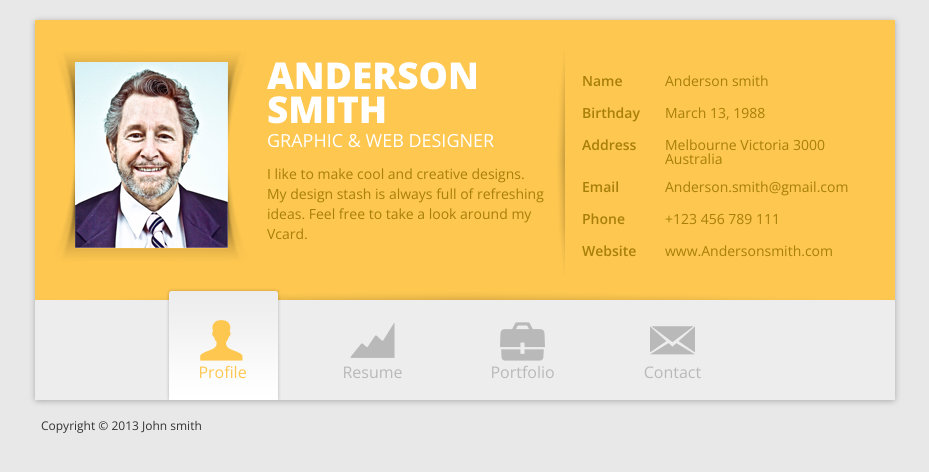
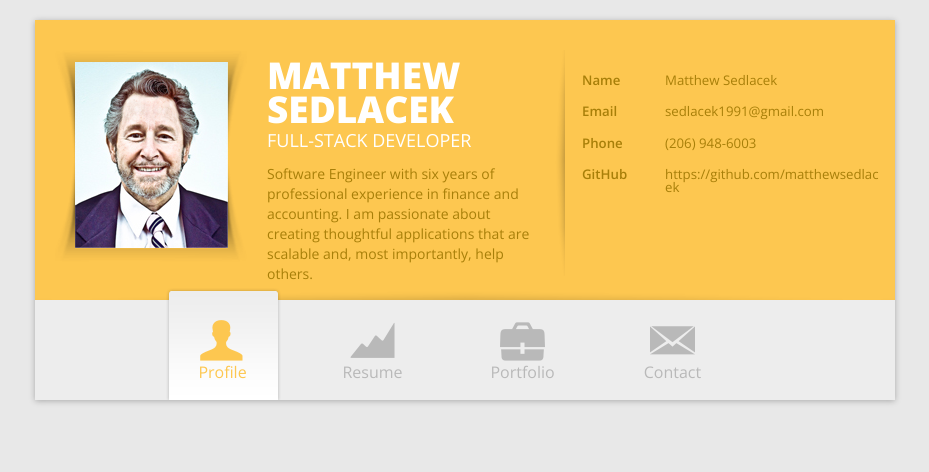
Before and after one commit to matthewsedlacek/portfolio_website, a PHP site: page / in a window 1280 px wide. Shown: the part 90-562 px from the top of the page, without its empty margins (175-1104 px from the left). Run offline with PHP 8.4, Linux system fonts and the light colour scheme; some libraries are stand-ins or nearby versions.

Commit message:
updates profile info

```diff
--- a/css/style.css
+++ b/css/style.css
@@ -241,7 +241,7 @@
 		padding:20px 0 0 20px;
 	}
 	.personal-info li {
-		font-size:14px;
+		font-size:13.25px;
 		margin-bottom:10px;
 		overflow: hidden;
 	}
--- a/index.html
+++ b/index.html
@@ -38,8 +38,8 @@
 			<header>
             	<!-- Logo -->
             	<div id="logo">
-                	<h2>ANDERSON SMITH</h2>
-                    <h4>GRAPHIC & WEB DESIGNER</h4>
+                	<h2>MATTHEW SEDLACEK</h2>
+                    <h4>FULL-STACK DEVELOPER</h4>
                 </div>
                 <!-- /Logo -->
 
@@ -68,20 +68,20 @@
                                 <li><img src="images/photo1.png" height="186" width="153" /></li>
                             </ul>
                         </div>
-                        <h1>ANDERSON SMITH</h1>
-                        <h3>GRAPHIC & WEB DESIGNER</h3>
-                        <p>I like to make cool and creative designs. My design stash is always full of refreshing ideas. Feel free to take a look around my Vcard.</p>
+                        <h1>MATTHEW SEDLACEK</h1>
+                        <h3>FULL-STACK DEVELOPER</h3>
+                        <p>Software Engineer with six years of professional experience in finance and accounting. I am passionate about creating thoughtful applications that are scalable and, most importantly, help others.  </p>
                     </div>
                     <!-- /About section -->
 
                     <!-- Personal info section -->
                 	<ul class="personal-info">
-						<li><label>Name</label><span>Anderson smith</span></li>
-                        <li><label>Birthday</label><span>March 13, 1988</span></li>
-                        <li><label>Address</label><span>Melbourne Victoria 3000 Australia</span></li>
-                        <li><label>Email</label><span class="word-wrap">Anderson.smith@gmail.com</span></li>
-                        <li><label>Phone</label><span>+123 456 789 111</span></li>
-                        <li><label>Website</label><span class="word-wrap"><a href="#">www.Andersonsmith.com</a></span></li>
+						<li><label>Name</label><span>Matthew Sedlacek</span></li>
+                        <!-- <li><label>Birthday</label><span>March 13, 1988</span></li> -->
+                        <!-- <li><label>Address</label><span>Melbourne Victoria 3000 Australia</span></li> -->
+                        <li><label>Email</label><span class="word-wrap">sedlacek1991@gmail.com</span></li>
+                        <li><label>Phone</label><span>(206) 948-6003 </span></li>
+                        <li><label>GitHub</label><span class="word-wrap"><a href="#">https://github.com/matthewsedlacek</a></span></li>
                     </ul>
                     <!-- /Personal info section -->
                 </div>
@@ -353,9 +353,9 @@
             <!-- /Content -->
 
             <!-- Footer -->
-			<footer>
+			<!-- <footer>
             	<div class="copyright">Copyright © 2013 John smith</div>
-            </footer>
+            </footer> -->
             <!-- /Footer -->
 
         </section>
```
